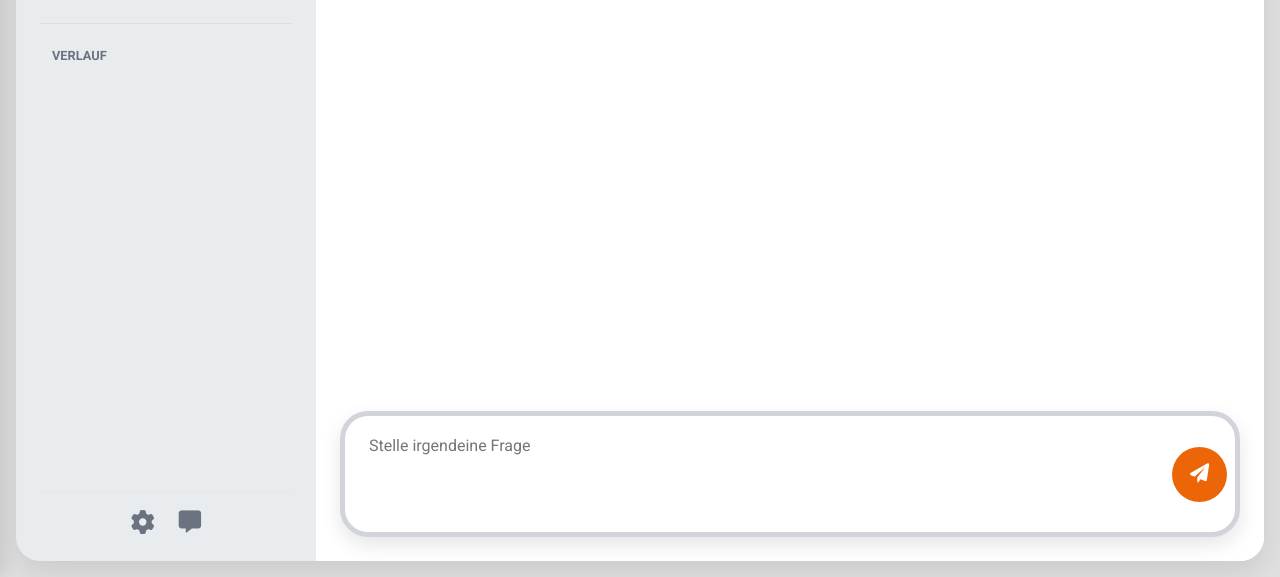
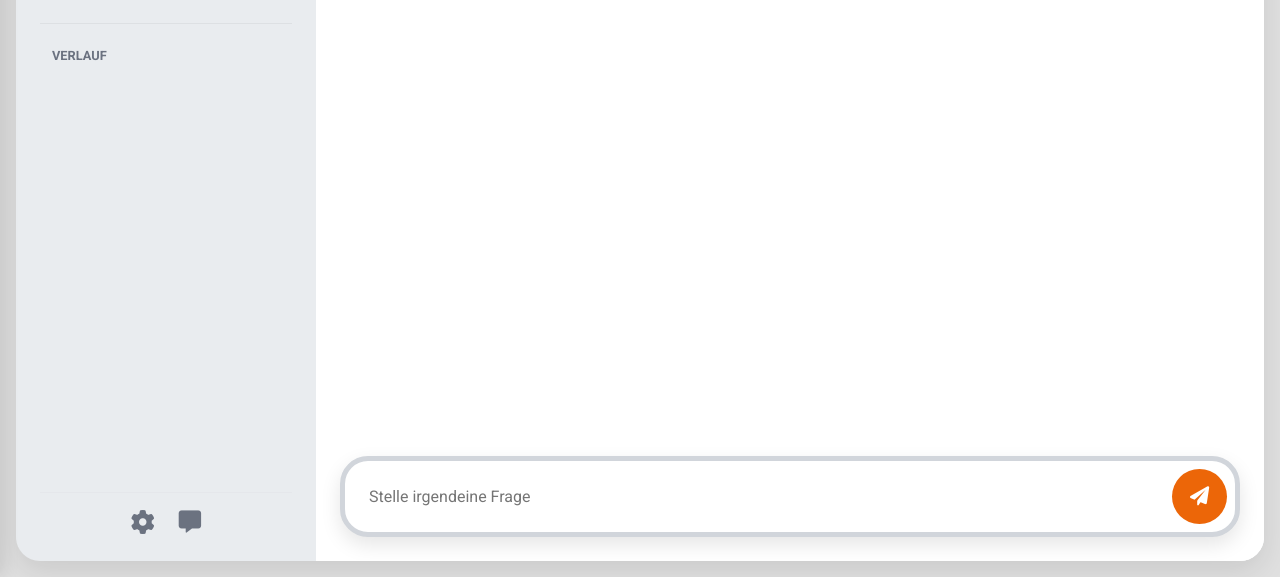
Before and after one commit to Zidans-Haare/htc-abc-ai-bot, a website: page public/index.html in a window 1280 px wide. Shown: the part 223-800 px from the top of the page. Drawn offline with Linux system fonts and the light colour scheme.

Commit message:
Small-Desgin-Changes-in-BotUI (Smaller InoutBox, Opennig the keyboard minimizes the space between messages and input box)

```diff
--- a/public/bot.js
+++ b/public/bot.js
@@ -645,6 +645,11 @@ document.addEventListener('DOMContentLoaded', () => {
     sendBtnEl.addEventListener('click', sendMsg);
     chatInput.addEventListener('keydown', (e) => { if (e.key === 'Enter' && !e.shiftKey) { e.preventDefault(); sendMsg(); } });
 
+    chatInput.addEventListener('input', () => {
+        chatInput.style.height = 'auto';
+        chatInput.style.height = `${chatInput.scrollHeight}px`;
+    });
+
     settingsBtn.addEventListener("click", () => {
         tempSettings = {...settings};
         updateSettingsUI();
@@ -708,12 +713,6 @@ document.addEventListener('DOMContentLoaded', () => {
         setInterval(updateTime, 1000 * 60); // Update every minute
 
         startNewChat();
-
-        // fix mobile bottom cut of (android)
-        // Call initially and on resize/orientation change
-        setVH();
-        window.addEventListener('resize', setVH);
-        window.addEventListener('orientationchange', setVH);
     }
 
     let welcomeInterval;
@@ -753,11 +752,5 @@ document.addEventListener('DOMContentLoaded', () => {
         }
     }
 
-    // fix mobile bottom cut of (android)
-    function setVH() {
-        let vh = window.innerHeight * 0.01;
-        document.documentElement.style.setProperty('--vh', `${vh}px`);
-    }
-
     init();
 });
--- a/public/index.html
+++ b/public/index.html
@@ -99,7 +99,7 @@
                 <div id="input-container">
                     <div id="input" class="input-area">
                         <div class="wrapper">
-                            <textarea id="chat-input" placeholder="Stelle irgendeine Frage" rows="4"></textarea>
+                            <textarea id="chat-input" placeholder="Stelle irgendeine Frage" rows="1"></textarea>
                             <button class="send" id="send-btn"><i class="fas fa-paper-plane"></i></button>
                         </div>
                     </div>
--- a/public/styles.css
+++ b/public/styles.css
@@ -65,7 +65,7 @@ body {
     background: var(--bg-color);
     font-family: 'Roboto', sans-serif;
     color: var(--primary-text);
-    height: calc(100 * var(--vh, 1vh));  /* Fallback to vh if --vh not set */
+    height: 100vh; /* Use vh unit for full viewport height */
     overflow: hidden;
     font-size: var(--font-size);
     transition-property: background-color, color;
@@ -277,13 +277,36 @@ body {
 
 #settings-btn { background: transparent; border: none; color: var(--secondary-text); font-size: 1.5rem; cursor: pointer; transition: transform 0.2s, color 0.2s; }
 #settings-btn:hover { transform: scale(1.1); color: var(--primary-text); }
-.chat-panel { flex: 1; display: flex; flex-direction: column; min-height: 0; position: relative; width: 100%; max-width: 1350px; margin: 0 auto; }
-#messages { flex: 1 1 auto; overflow-y: auto; padding: 1.5rem; display: flex; flex-direction: column; gap: calc(1rem * var(--layout-density-multiplier)); scroll-behavior: smooth; }
-#input-container { padding: 1rem 1.5rem 1.5rem; background-color: var(--content-bg); border-top: none; transition-property: background-color; }
+.chat-panel {
+    flex: 1;
+    display: flex;
+    flex-direction: column;
+    min-height: 0;
+    position: relative;
+    width: 100%;
+    max-width: 1350px;
+    margin: 0 auto;
+}
+#messages {
+    flex: 1 1 auto;
+    overflow-y: auto;
+    padding: 1.5rem;
+    display: flex;
+    flex-direction: column;
+    gap: calc(1rem * var(--layout-density-multiplier));
+    scroll-behavior: smooth;
+}
+#input-container {
+    padding: 1rem 1.5rem 1.5rem;
+    background-color: var(--content-bg);
+    border-top: none;
+    transition-property: background-color;
+    flex-shrink: 0; /* Verhindert, dass der Input-Container schrumpft */
+}
 .input-area { background: var(--content-bg); border: 5px solid var(--input-border); border-radius: var(--input-radius); padding: 0.5rem; box-shadow: 0 8px 20px rgba(0, 0, 0, 0.1); max-width: 1350px; margin: 0 auto; width: 100%; }
 .input-area:focus-within { border-color: var(--accent-color); box-shadow: 0 8px 20px rgba(0, 0, 0, 0.1); }
 .wrapper { display: flex; gap: 0.5rem; align-items: center; }
-#chat-input { flex: 1; padding: 0.75rem 1rem; border: none; resize: none; font-size: 1rem; background: transparent; color: var(--primary-text); font-family: 'Roboto', sans-serif; }
+#chat-input { flex: 1; padding: 0.75rem 1rem; border: none; resize: none; font-size: 1rem; background: transparent; color: var(--primary-text); font-family: 'Roboto', sans-serif; max-height: 120px; /* Maximale Höhe, ca. 5 Zeilen */ line-height: 1.5; }
 #chat-input:focus, #chat-input:focus-visible { outline: none !important; }
 #chat-input::placeholder { font-family: 'Roboto', sans-serif; }
 button.send { background: var(--accent-color); color: #fff; width: 55px; height: 55px; border: none; border-radius: 28px; cursor: pointer; font-size: 1.2rem; transition: background-color 0.2s; }
```
